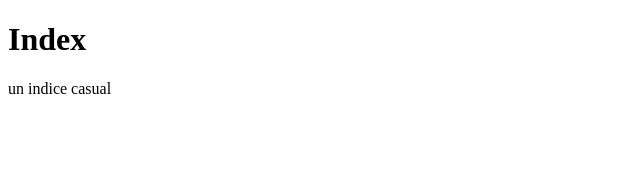
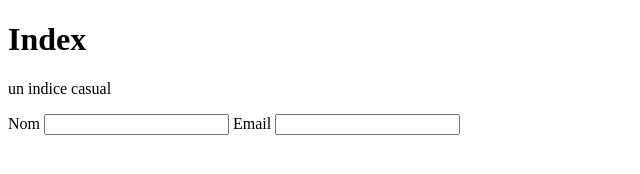
Before and after one commit to Danrodriguez04/ed_llmqs, a plain HTML site: page index.html in a window 1280 px wide. Shown: the whole page, without its empty margins (0-640 px from the left). Drawn offline with Linux system fonts and the light colour scheme.

Commit message:
formulari inicial

```diff
--- a/index.html
+++ b/index.html
@@ -7,6 +7,12 @@
 <body>
     <h1>Index</h1>
     <p>un indice casual </p>
+    <form action="x" method="post">
+        <label for="nom">Nom</label>
+        <input type="text" id="nom" name="nom">
 
+        <label for="email">Email</label>
+        <input type="email" id="email">
+    </form>
 </body>
 </html>
```
